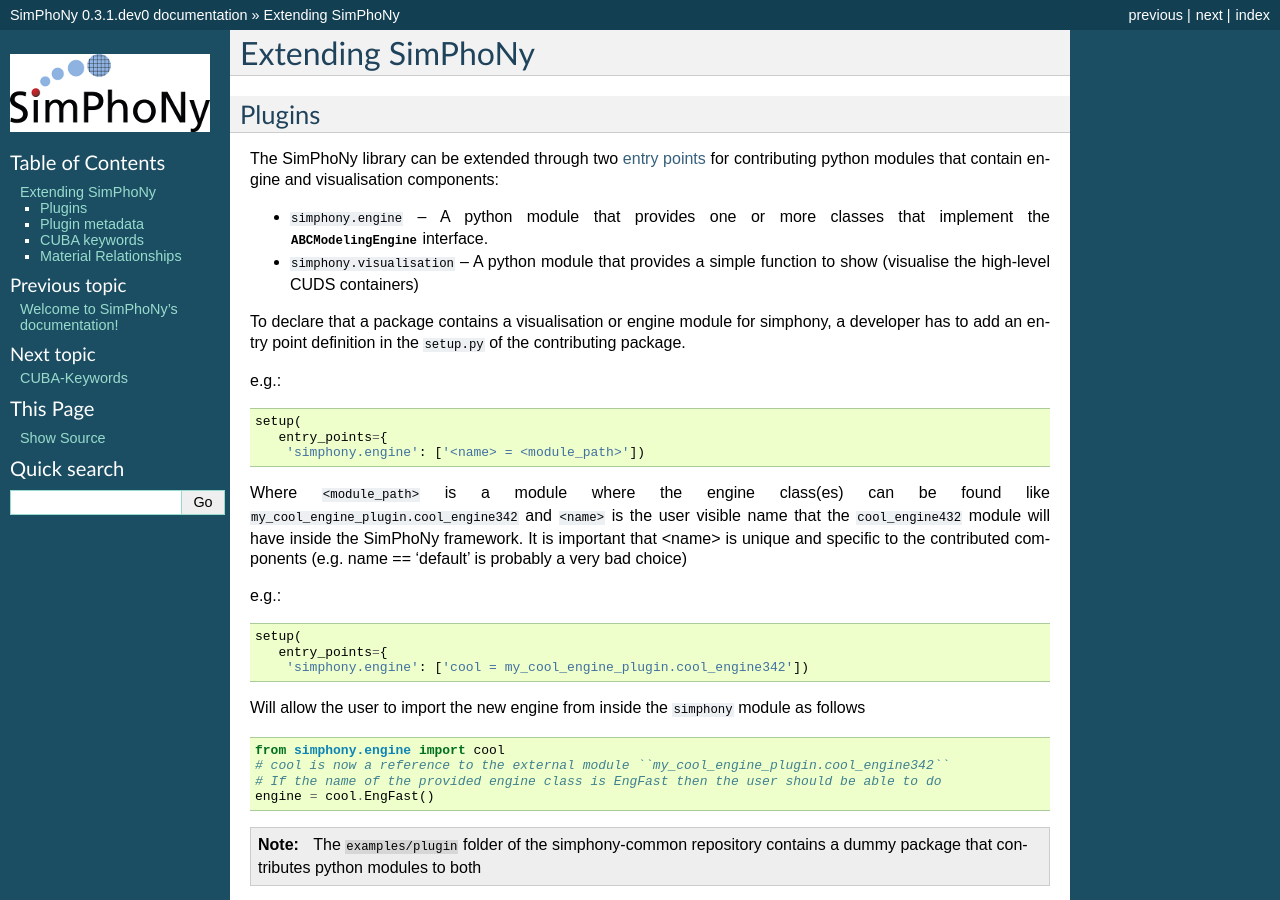
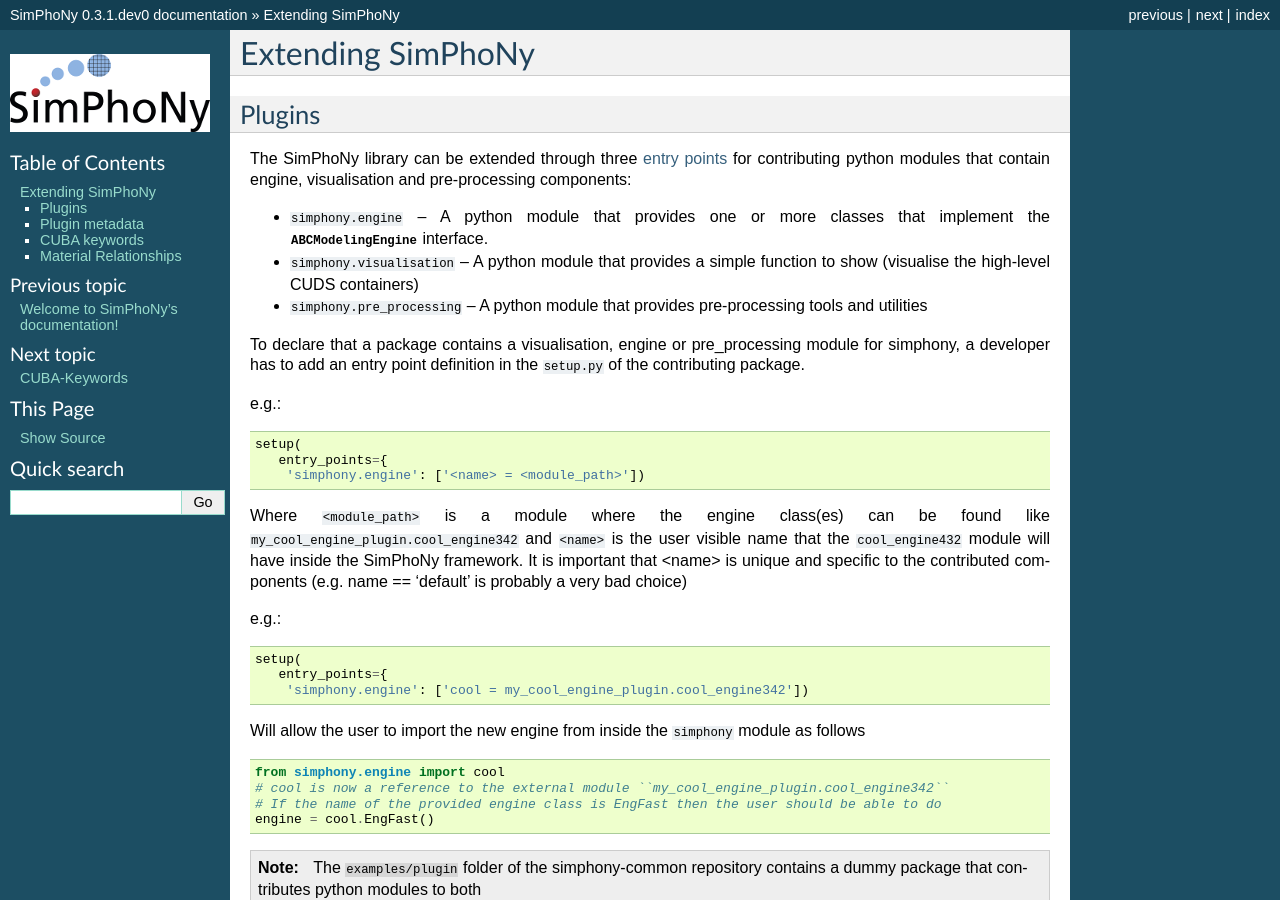
Before and after one commit to simphony/simphony-common, a Sphinx documentation site: the page built from doc/source/extending_simphony.rst, in a window 1280 px wide and 900 px high. Built offline with Sphinx 7.4.7, drawn with Linux system fonts in a browser that asks for light colours.

Commit message:
Fixed doc relative to entry points.

```diff
--- a/doc/source/extending_simphony.rst
+++ b/doc/source/extending_simphony.rst
@@ -4,8 +4,9 @@ Extending SimPhoNy
 Plugins
 -------
 
-The SimPhoNy library can be extended through two `entry points`_ for
-contributing python modules that contain engine and visualisation components:
+The SimPhoNy library can be extended through three `entry points`_ for
+contributing python modules that contain engine, visualisation and
+pre-processing components:
 
 - ``simphony.engine`` -- A python module that provides one or more
   classes that implement the :class:`~.ABCModelingEngine` interface.
@@ -13,9 +14,12 @@ contributing python modules that contain engine and visualisation components:
 - ``simphony.visualisation`` -- A python module that provides a simple
   function to show (visualise the high-level CUDS containers)
 
+- ``simphony.pre_processing`` -- A python module that provides
+  pre-processing tools and utilities
 
-To declare that a package contains a visualisation or engine module
-for simphony, a developer has to add an entry point definition in the
+
+To declare that a package contains a visualisation, engine or pre_processing
+module for simphony, a developer has to add an entry point definition in the
 ``setup.py`` of the contributing package.
 
 e.g.::
```
